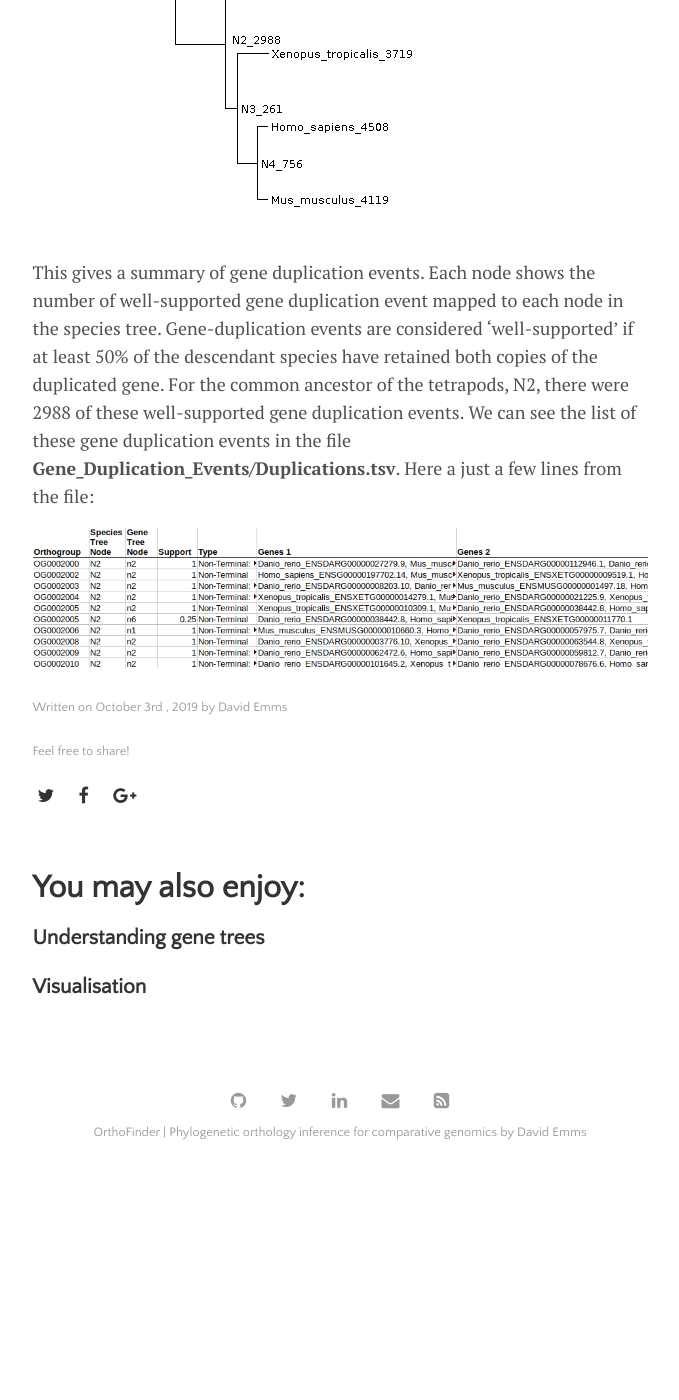
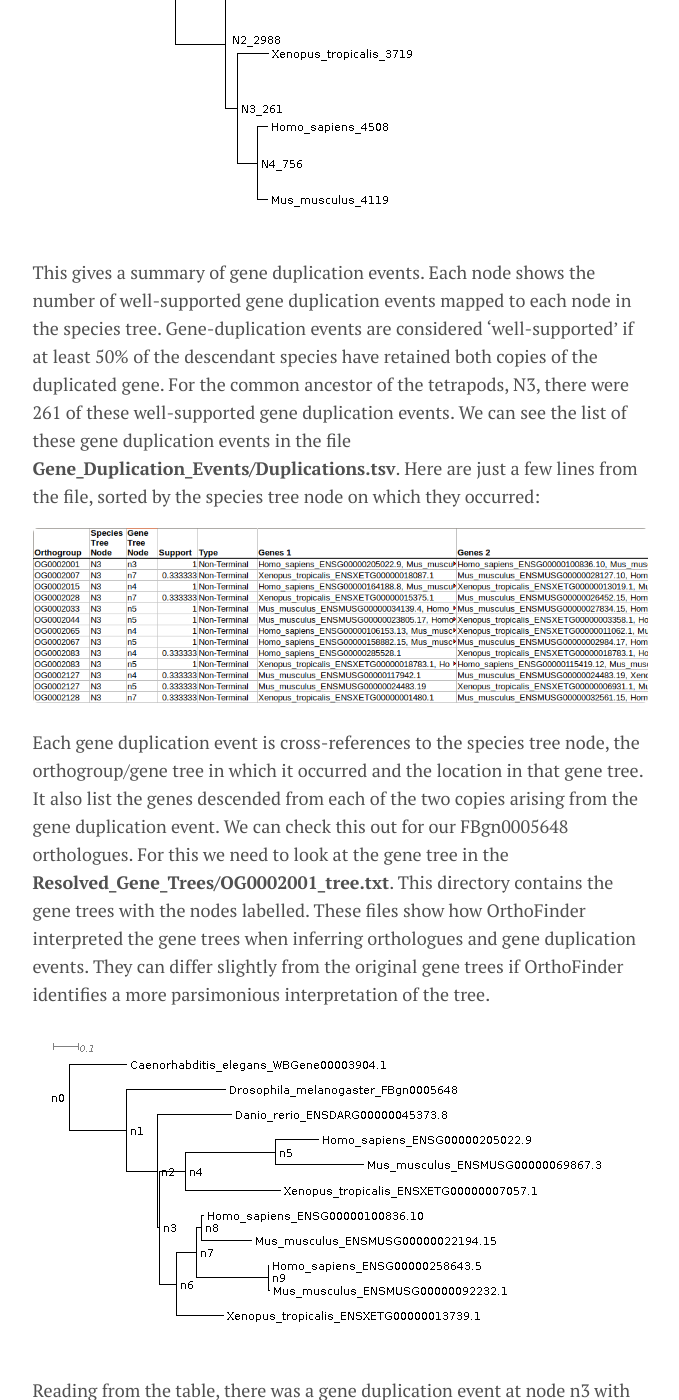
Before and after one commit to olgaemms/davidemms.github.io, a Jekyll site: the page built from _posts/2019-09-18-diving-into-the-results.md, in a window 1280 px wide and 1400 px high, scrolled down 7401 px. Shown: the whole window, without its empty margins (300-979 px from the left). Built offline with Jekyll 4.4.1, drawn with Linux system fonts in a browser that asks for light colours; before the commit the page ends 8579 px from its top, so only the background shows below that; some of the changed text lies outside the part shown.

Commit message:
Pre lab meeting

```diff
--- a/_posts/2019-10-03-diving-into-the-results.md
+++ b/_posts/2019-09-18-diving-into-the-results.md
@@ -37,15 +37,15 @@ That's pretty good, in general it's nice to see at least 80% of your genes assig
 Once you've opened this file you'll see that the vertebrates all have over 90% of their genes assigned to orthogroups whereas *Drosophila* and *C. elegans* are between 70-80%. This is probably due to species sampling. The four vertebrate species are all relatively closely related whereas the species sampling around both *Drosophila* and *C. elegans* was poor. To improve this we would need to include some species that break up the long branches in the species tree separating these species from all the others.
 
 ## Species Tree
-Let's look at the species tree next. [Dendroscope](http://dendroscope.org/) is a tree viewer you can download and run locally and is the best option if you're going to look at many trees. There are also a number of options you can run from you're web browser, e.g. the [ETE Toolkit tree viewer](http://etetoolkit.org/treeview/). Using one of these, open the file **Species_Tree/SpeciesTree_rooted.txt**. As this file has bootstrap values, with Denderoscope you'll need to select the option "Interpret as edge labels" to view them correctly. The species tree looks like this:
+Let's look at the species tree next. [Dendroscope](http://dendroscope.org/) is a tree viewer you can download and run locally and is the best option if you're going to look at many trees. There are also a number of options you can run from you're web browser, e.g. the [ETE Toolkit tree viewer](http://etetoolkit.org/treeview/). Using one of these, open the file **Species_Tree/SpeciesTree_rooted.txt**. As this file has bootstrap values, with Dendroscope you'll need to select the option "Interpret as edge labels" to view them correctly. The species tree looks like this:
  <img src="{{ site.github.url }}/assets/img/SpeciesTree_rooted.png">
 
  You can see here that *Drosophila* and *C. elegans* are on longer branches than the other species, as mentioned above. If you know what the species tree should look like, you can also check that it is actually correct. In this case it is!
 
- If the species tree is not correct then this will not impact the orthogroup inference, but it might affect the orthologue inference in some of the gene trees which have gene duplication events. In this case, you'll probably want to run the very last bit of the OrthoFinder analysis again with the corrected species tree. This is generally pretty quick, as all the computationally expensive calculation (of gene trees etc.) has already been done. See [Getting the most from your OrthoFinder analysis](/orthofinder_tutorials/geting-the-most-from-your-orthofinder-analysis.md).
+ If the species tree is not correct then this will not impact the orthogroup inference, but it might affect the orthologue inference in some of the gene trees which have gene duplication events. In this case, you'll probably want to run the very last bit of the OrthoFinder analysis again with the corrected species tree. This is generally pretty quick, as all the computationally expensive calculation (of gene trees etc.) has already been done. See [Getting the most from your OrthoFinder analysis](/orthofinder_tutorials/getting-the-most-from-your-orthofinder-analysis.html).
 
  > Aside:
- > You'll notice hin this tree that the support values are not all 100%, which you might have expected them to be for this dataset. With the default options, species tree inference is performed with [STAG](https://www.biorxiv.org/content/10.1101/267914v1), which uses the proportion of species trees dervied from **single-locus gene trees** supporting each bipartition as its measure of support. This is a more stringent measure. If instead the "-M msa" option had been used then a concatenated multiple sequence alignment would have been used for the species tree inference instead and support values of 100% would have been seen for all bipartition. In this case the support values correspond to bootstrap replicates taken from the full, **multi-gene alignment**, which is a different thing entirely.
+ > You'll notice hin this tree that the support values are not all 100%, which you might have expected them to be for this dataset. With the default options, species tree inference is performed with [STAG](https://www.biorxiv.org/content/10.1101/267914v1), which uses the proportion of species trees derived from **single-locus gene trees** supporting each bipartition as its measure of support. This is a more stringent measure. If instead the "-M msa" option had been used then a concatenated multiple sequence alignment would have been used for the species tree inference instead and support values of 100% would have been seen for all bipartition. In this case the support values correspond to bootstrap replicates taken from the full, **multi-gene alignment**, which is a different thing entirely.
 
 ## Orthologues
 One of the most common reasons for running OrthoFinder is to find the orthologue of a gene you're interested in. Let's look at the orthologues of the *Drosophila* gene FBgn0002973, which is involved in the cleavage and polyadenylation steps of the nuclear cleavage/polyadenylation reaction (see [FlyBase](http://flybase.org/reports/FBgn0005648.html)). This is an interesting gene since there have been two gene duplication events in the lineage leading to humans, as we'll see. Let's find out what it's orthologues are in human.
@@ -59,7 +59,7 @@ We've found that FBgn0005648 has three orthologues in human. Next we're going to
 
 <img src="{{ site.github.url }}/assets/img/OG0002001_tree.png">
 
-If you are used to inferrring and looking at gene trees the first thing you'll notice is that OrthoFinder has automatically rooted the tree for you&mdash;the tree is rooted on the *C. elegans* gene WBGene00003904. This makes it really convenient for quickly checking gene trees and is expecially useful for more complex, harder to interpret gene trees.
+If you are used to inferring and looking at gene trees the first thing you'll notice is that OrthoFinder has automatically rooted the tree for you&mdash;the tree is rooted on the *C. elegans* gene WBGene00003904. This makes it really convenient for quickly checking gene trees and is especially useful for more complex, harder to interpret gene trees.
 
 >Aside: The default gene trees don't have support values. OrthoFinder has, after all, assigned ~117,000 genes into orthogroups and inferred over 16,000 gene trees for these genes in about 15 minutes! We'll discuss how to get support values in a later tutorial.
 
@@ -68,11 +68,21 @@ Looking at the gene tree we can see that two gene duplication events occurred, o
 We can look at the page for this gene on FlyBase: <http://flybase.org/reports/FBgn0005648.html>. If you go down to the "Orthologs" section, and then look at "Human Orthologs" you'll see that the only methods that identified all three of these orthologues were the tree-based methods Compara, eggNOG, OrthoFinder and TreeFam. OrthoFinder is the only one that you can run on your own data. The score-based methods such as Hieranoid, Inparanoid, OMA and OrthoMCL identified only one, or none, of these orthologues. Gene trees are particularly important for identifying and resolving these complex relationships.
 
 ## Gene Duplication Events
-Having the gene trees means that OrthoFinder can identify all gene duplication events that occurred. Let's look at those that happened in the common ancestor of the vertebrates. OrthoFinder labels the nodes of the species tree in the file **Species_Tree/SpeciesTree_rooted_node_labels.txt**, open this with Dendropscope and tell it to "Interpret as node labels". The node we're interested in is 'N2', the common ancestor of *D. rerio*, *X. tropicalis*, *H. sapiens* and *M. musculus*. There are two files that give details about the gene duplications events. Let's first open **Gene_Duplication_Events/SpeciesTree_Gene_Duplications_0.5_Support.txt** in Dendroscope.
+Having the gene trees means that OrthoFinder can identify all gene duplication events that occurred. Let's look at those that happened in the common ancestor of the vertebrates. OrthoFinder labels the nodes of the species tree in the file **Species_Tree/SpeciesTree_rooted_node_labels.txt**, open this with Dendropscope and tell it to "Interpret as node labels". We'll look at the node 'N3', the common ancestor of tetrapods (i.e. *X. tropicalis*, *H. sapiens* and *M. musculus*). There are two files that give details about the gene duplications events. Let's first open **Gene_Duplication_Events/SpeciesTree_Gene_Duplications_0.5_Support.txt** in Dendroscope.
 
 
 <img src="{{ site.github.url }}/assets/img/SpeciesTree_Gene_Duplications_0.5_Support.png">
 
-This gives a summary of gene duplication events. Each node shows the number of well-supported gene duplication event mapped to each node in the species tree. Gene-duplication events are considered 'well-supported' if at least 50% of the descendant species have retained both copies of the duplicated gene. For the common ancestor of the tetrapods, N2, there were 2988 of these well-supported gene duplication events. We can see the list of these gene duplication events in the file **Gene_Duplication_Events/Duplications.tsv**. Here a just a few lines from the file:
+This gives a summary of gene duplication events. Each node shows the number of well-supported gene duplication events mapped to each node in the species tree. Gene-duplication events are considered 'well-supported' if at least 50% of the descendant species have retained both copies of the duplicated gene. For the common ancestor of the tetrapods, N3, there were 261 of these well-supported gene duplication events. We can see the list of these gene duplication events in the file **Gene_Duplication_Events/Duplications.tsv**. Here are just a few lines from the file, sorted by the species tree node on which they occurred:
 
-<img src="{{ site.github.url }}/assets/img/Screenshot_GeneDuplicationEvents.png">
+<img src="{{ site.github.url }}/assets/img/Gene_Duplication_Events_N3.png">
+
+Each gene duplication event is cross-references to the species tree node, the orthogroup/gene tree in which it occurred and the location in that gene tree. It also list the genes descended from each of the two copies arising from the gene duplication event. We can check this out for our FBgn0005648 orthologues. For this we need to look at the gene tree in the **Resolved_Gene_Trees/OG0002001_tree.txt**. This directory contains the gene trees with the nodes labelled. These files show how OrthoFinder interpreted the gene trees when inferring orthologues and gene duplication events. They can differ slightly from the original gene trees if OrthoFinder identifies a more parsimonious interpretation of the tree.
+
+<img src="{{ site.github.url }}/assets/img/OG0002001_resolved_tree.png">
+
+Reading from the table, there was a gene duplication event at node n3 with both copies 100% retained in all the descendant species. Looking at the tree, the second gene duplication event was on node n7, and if we go back to the table we can see that this one is listed as well:
+
+<img src="{{ site.github.url }}/assets/img/OG0002001_duplications_partial.png">
+
+If you're interested in gene duplication events then this table contains a lot of data. Across these six species OrthoFinder identified 39,174 gene duplication events, all of which are cross-referenced to the gene tree in which they occurred! These events are also summarised by orthogroup and by species tree node in the **Comparative_Genomics_Statistics/** files **Duplications_per_Orthogroup.tsv and **Duplications_per_Species_Tree_Node.tsv**.
```
Also changed, not shown: other parts of _posts/2019-09-18-diving-into-the-results.md (+2 -2 lines), _posts/2019-09-17-getting-the-most-from-your-orthofinder-analysis.md (renamed from _posts/2019-10-02-geting-the-most-from-your-orthofinder-analysis.md, +5 -5 lines), _posts/2019-09-19-running-your-own-orthofinder-analysis.md (renamed from _posts/2019-10-01-running-your-own-orthofinder-analysis.md, +4 -4 lines), _posts/2019-09-20-downloading-and-running-orthofinder.md (renamed from _posts/2019-09-30-downloading-and-running-orthofinder.md, +8 -9 lines), _posts/_to_do/2019-10-04-visualisation.md (renamed from _posts/2019-10-04-visualisation.md), _posts/_to_do/2019-10-07-understanding-gene-trees.md (renamed from _posts/2019-10-07-understanding-gene-trees.md), assets/img/Gene_Duplication_Events_N3.png (added), assets/img/OG0002001_duplications_full.png (added), assets/img/OG0002001_duplications_partial.png (added), assets/img/OG0002001_resolved_tree.png (added).
